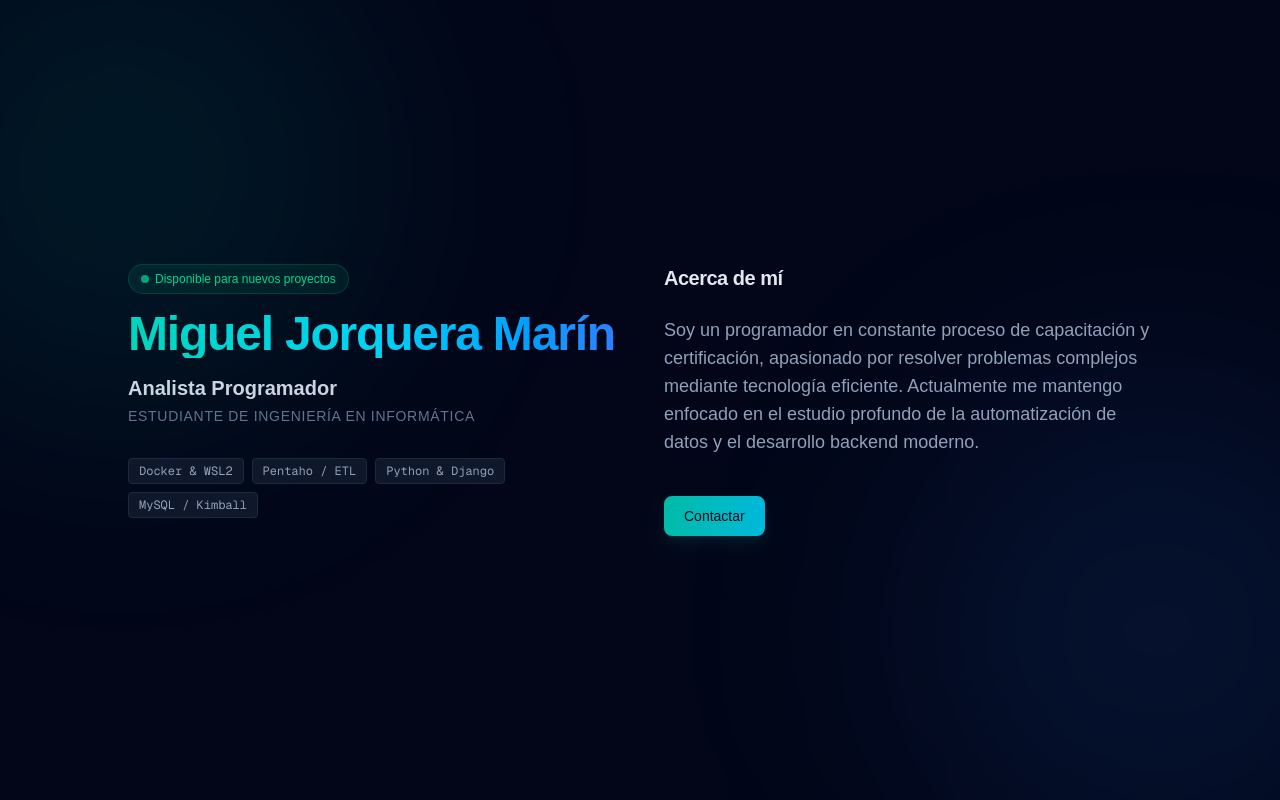
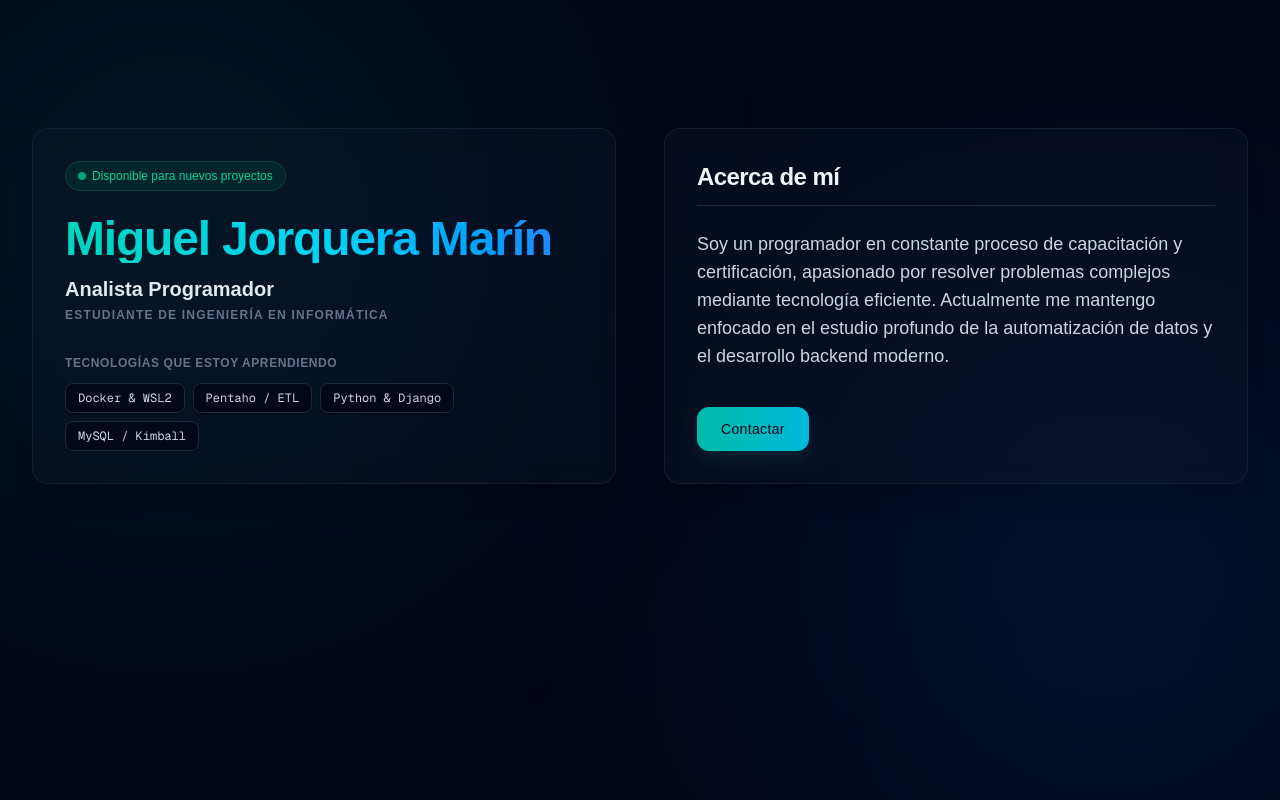
Before and after one commit to Mikhassdev/mi-cv-web, a Next.js app: page / in a window 1280 px wide. Built offline with nearby package versions, Linux system fonts and the light colour scheme.

Commit message:
Cuarto commit: Tarjetas de presentacion

```diff
--- a/src/app/page.js
+++ b/src/app/page.js
@@ -1,17 +1,18 @@
 export default function Home() {
   return (
-    <main className="flex min-h-screen bg-slate-950 text-slate-100 px-6 py-12 md:py-24 relative overflow-hidden justify-center items-center">
+    <main className="flex min-h-screen bg-slate-950 text-slate-100 px-4 py-12 md:px-8 md:py-20 relative overflow-hidden justify-center items-start">
 
       {/* Efecto de luces de fondo (Glow) */}
-      <div className="absolute top-[-10%] left-[-10%] w-[500px] h-[500px] bg-teal-500/10 rounded-full blur-[120px] pointer-events-none" />
-      <div className="absolute bottom-[-10%] right-[-10%] w-[500px] h-[500px] bg-blue-500/10 rounded-full blur-[120px] pointer-events-none" />
+      <div className="absolute top-[-10%] left-[-10%] w-[600px] h-[600px] bg-teal-500/10 rounded-full blur-[140px] pointer-events-none" />
+      <div className="absolute bottom-[-10%] right-[-10%] w-[600px] h-[600px] bg-blue-500/10 rounded-full blur-[140px] pointer-events-none" />
 
-      {/* Contenedor Principal en Sistema de Dos Columnas */}
-      <section className="max-w-5xl w-full z-10 grid grid-cols-1 md:grid-cols-2 gap-12 items-start">
+      {/* Contenedor Principal: Ocupa el ancho máximo de la pantalla */}
+      <section className="max-w-[100vw] w-full z-10 grid grid-cols-1 md:grid-cols-2 gap-y-8 md:gap-x-12 items-stretch text-left md:mt-12">
 
-        {/* COLUMNA IZQUIERDA: Nombre, Carreras y Estado */}
-        <div className="flex flex-col space-y-4 md:sticky md:top-24">
+        {/* COLUMNA IZQUIERDA: Tarjeta de Identidad */}
+        <div className="h-full flex flex-col justify-between bg-slate-900/40 backdrop-blur-md border border-slate-800/60 p-6 md:p-8 rounded-2xl shadow-xl">
 
+          <div className="space-y-6">
             {/* Badge de disponibilidad */}
             <span className="self-start inline-flex items-center gap-1.5 px-3 py-1.5 rounded-full text-xs font-medium bg-emerald-500/10 text-emerald-400 border border-emerald-500/20">
               <span className="w-2 h-2 rounded-full bg-emerald-400 animate-pulse" />
@@ -19,45 +20,54 @@ export default function Home() {
             </span>
 
             {/* Título e Identidad */}
+            <div className="space-y-3">
               <h1 className="text-4xl sm:text-5xl font-extrabold tracking-tight bg-clip-text text-transparent bg-gradient-to-r from-teal-400 via-cyan-400 to-blue-500">
                 Miguel Jorquera Marín
               </h1>
 
               <div className="space-y-1">
-            <h2 className="text-lg sm:text-xl font-semibold text-slate-300">
+                <h2 className="text-xl font-semibold text-slate-200">
                   Analista Programador
                 </h2>
-            <p className="text-sm font-medium text-slate-500 uppercase tracking-wider">
+                <p className="text-xs font-semibold text-slate-500 uppercase tracking-widest">
                   Estudiante de Ingeniería en Informática
                 </p>
               </div>
-
-          {/* Tags de Tecnologías Clave (Píldoras) */}
-          <div className="pt-4 flex flex-wrap gap-2">
-            <span className="px-2.5 py-1 bg-slate-900 border border-slate-800 rounded text-xs font-mono text-slate-400">Docker & WSL2</span>
-            <span className="px-2.5 py-1 bg-slate-900 border border-slate-800 rounded text-xs font-mono text-slate-400">Pentaho / ETL</span>
-            <span className="px-2.5 py-1 bg-slate-900 border border-slate-800 rounded text-xs font-mono text-slate-400">Python & Django</span>
-            <span className="px-2.5 py-1 bg-slate-900 border border-slate-800 rounded text-xs font-mono text-slate-400">MySQL / Kimball</span>
             </div>
           </div>
 
-        {/* COLUMNA DERECHA: Acerca de mí y contenido detallado */}
-        <div className="space-y-6 text-slate-400 border-t border-slate-900 pt-8 md:border-t-0 md:pt-0 leading-relaxed">
+          {/* Tags de Tecnologías Clave al fondo de la tarjeta */}
+          <div className="pt-8 space-y-2">
+            <p className="text-xs font-semibold text-slate-500 uppercase tracking-wider mb-3">
+              Tecnologías que estoy aprendiendo
+            </p>
+            <div className="flex flex-wrap gap-2">
+              <span className="px-3 py-1.5 bg-slate-950/80 border border-slate-800 rounded-lg text-xs font-mono text-slate-300 shadow-sm">Docker & WSL2</span>
+              <span className="px-3 py-1.5 bg-slate-950/80 border border-slate-800 rounded-lg text-xs font-mono text-slate-300 shadow-sm">Pentaho / ETL</span>
+              <span className="px-3 py-1.5 bg-slate-950/80 border border-slate-800 rounded-lg text-xs font-mono text-slate-300 shadow-sm">Python & Django</span>
+              <span className="px-3 py-1.5 bg-slate-950/80 border border-slate-800 rounded-lg text-xs font-mono text-slate-300 shadow-sm">MySQL / Kimball</span>
+            </div>
+          </div>
+        </div>
 
-          <h3 className="text-xl font-bold text-slate-200 tracking-tight">
+        {/* COLUMNA DERECHA: Tarjeta Acerca de Mí (Mismo tamaño exacto) */}
+        <div className="h-full flex flex-col justify-between bg-slate-900/40 backdrop-blur-md border border-slate-800/60 p-6 md:p-8 rounded-2xl shadow-xl text-slate-300 leading-relaxed">
+
+          <div className="space-y-6">
+            <h3 className="text-2xl font-bold text-slate-100 tracking-tight border-b border-slate-800 pb-3">
               Acerca de mí
             </h3>
 
-          <p className="text-base sm:text-lg">
+            <p className="text-base sm:text-lg text-slate-300">
               Soy un programador en constante proceso de capacitación y certificación, apasionado por resolver problemas complejos mediante tecnología eficiente. Actualmente me mantengo enfocado en el estudio profundo de la automatización de datos y el desarrollo backend moderno.
             </p>
+          </div>
 
-
-          {/* Botón de acción rápido alineado a la derecha */}
-          <div className="pt-4">
+          {/* Botón de acción empujado hacia el fondo de la tarjeta */}
+          <div className="pt-8">
             <a
               href="#contacto"
-              className="inline-block px-5 py-2.5 rounded-lg font-medium bg-gradient-to-r from-teal-500 to-cyan-500 text-slate-950 hover:opacity-90 transition shadow-lg shadow-teal-500/10 text-sm"
+              className="inline-block px-6 py-3 rounded-xl font-medium bg-gradient-to-r from-teal-500 to-cyan-500 text-slate-950 hover:opacity-90 transition shadow-lg shadow-teal-500/10 text-sm tracking-wide"
             >
               Contactar
             </a>
```
Lines whose indentation alone changed are shown as unchanged.
